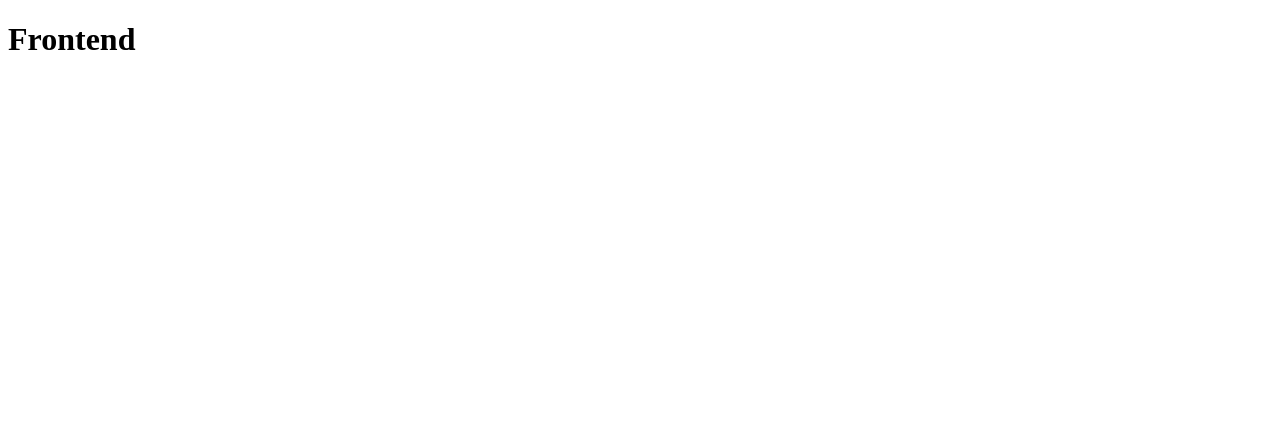
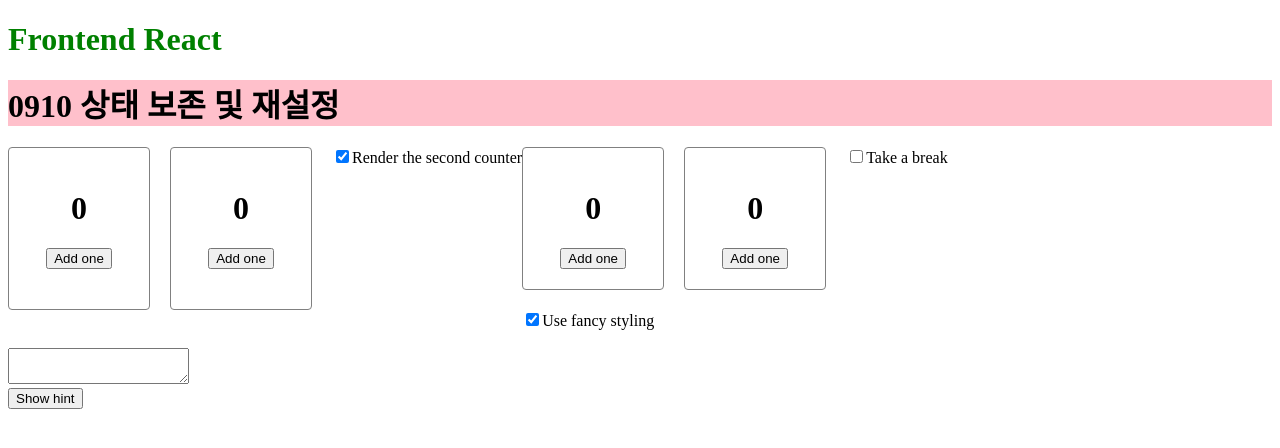
Before and after one commit to devgiants75/frontend-230527-react, a React (Create React App) app in the folder react0527/: page /preserveReset in a window 1280 px wide. Before the commit this address had no page. Shown: the top 448 px of the page. Built offline with nearby package versions, Linux system fonts and the light colour scheme.

Commit message:
20230910

```diff
--- /dev/null
+++ b/react0527/src/0910/PreserveReset.tsx
@@ -0,0 +1,14 @@
+import React from 'react'
+import PreserveReset01 from './b_Preserve_Reset/PreserveReset01'
+import Practice from './b_Preserve_Reset/Practice'
+
+export default function PreserveReset() {
+  return (
+    <>
+      <h1 style={{ backgroundColor: 'pink'}}>0910 상태 보존 및 재설정</h1>
+      <PreserveReset01 />
+      <br />
+      <Practice />
+    </>
+  )
+}
--- a/react0527/src/0910/a_Sharing_State/Practice.tsx
+++ b/react0527/src/0910/a_Sharing_State/Practice.tsx
@@ -1,7 +1,7 @@
 import React, { ChangeEvent, useState } from 'react'
-import { foods } from './Data';
+import { filterItems, foods } from './Data';
 
-// query 상태를 Practice 컴포너트로 올린 뒤
+// query 상태를 Practice 컴포넌트로 올린 뒤
 // filterItems(foods, query)를 호출하여 필터링된 목록을 가져온 다음
 // 해당 목록을 List에 전달
 
@@ -15,17 +15,16 @@ type ListProps = {
   items: Food[];
 }
 
-function SearchBar() {
-  const [query, setQuery] = useState<string>('');
+type SearchBarProps = {
+  query: string;
+  onChange: (e: ChangeEvent<HTMLInputElement>) => void;
+}
 
-  function handleChange(e: ChangeEvent<HTMLInputElement>) {
-    setQuery(e.target.value);
-  }
-
+function SearchBar({ query, onChange }: SearchBarProps) {
   return (
     <label>
       Search: {' '}
-      <input type="text" value={query} onChange={handleChange} />
+      <input type="text" value={query} onChange={onChange} />
     </label>
   )
 }
@@ -46,17 +45,22 @@ function List({ items }: ListProps) {
 }
 
 // 목록 필터링
+export default function Practice() {
+  const [query, setQuery] = useState<string>('');
+  const results = filterItems(foods, query);
 
-export default function Practice() {
+  function handleChange(e: ChangeEvent<HTMLInputElement>) {
+    setQuery(e.target.value);
+  }
 
   return (
     <>
       <br />
       <h2>0910 Practice</h2>
-      <SearchBar />
+      <SearchBar query={query} onChange={handleChange}/>
       {/* horizontal rule - 가로로 선을 긋는 태그*/}
       <hr />
-      <List items={foods}/>
+      <List items={results}/>
     </>
   )
 }
--- /dev/null
+++ b/react0527/src/0910/b_Preserve_Reset/Practice.tsx
@@ -0,0 +1,36 @@
+import React, { useState } from 'react'
+
+// 버튼을 눌러도 입력된 텍스트가 초기화되지 않도록 수정
+function Form() {
+  const [text, setText] = useState<string>('');
+  return (
+    <textarea value={text} onChange={e => setText(e.target.value)}/>
+  )
+}
+
+export default function Practice() {
+  const [showHint, setShowHint] = useState<boolean>(false);
+
+  if (showHint) {
+    return (
+      <div>
+        <p>Hint: Your favorite city?</p>
+        <Form />
+        <br />
+        <button onClick={() => setShowHint(false)}>
+          Hide hint
+        </button>
+      </div>
+    );
+  }
+
+  return (
+    <div>
+      <Form />
+      <br />
+      <button onClick={() => setShowHint(true)}>
+          Show hint
+      </button>
+    </div>
+  )
+}
--- /dev/null
+++ b/react0527/src/0910/b_Preserve_Reset/PreserveReset01.tsx
@@ -0,0 +1,121 @@
+import React, { useState } from 'react'
+
+//! 상태 보존 및 재설정
+
+// UI 트리
+// React는 JSX(TSX)에서 UI트리를 생성
+// : ReactDOM은 해당 UI 트리와 일치하도록 브라우저 DOM요소를 업데이트
+
+// React는 컴포넌트를 제거하는 경우 해당 컴포넌트의 상태도 같이 파괴
+// 즉, 컴포넌트의 상태가 초기화 됨.
+
+// React는 UI트리 내의 해당 위치에서 렌더링되는 한 컴포넌트의 상태를 보존
+// : 만약 컴포넌트가 제거되거나 동일한 위치에 다른 컴포넌트가 렌더링 될 경우
+// : React는 그 상태를 버림.
+// = 동일한 위치의 동일한 컴포넌트는 상태를 보존
+
+function Counter({ isFancy }: {isFancy?: boolean}) {
+  // 점수 상태 관리
+  const [score, setScore] = useState<number>(0);
+  // hover의 상태를 관리
+  const [hover, setHover] = useState<boolean>(false);
+
+  // className 초기설정
+  let className = 'counter';
+  // 만약 hover 상태가 true라면 className에 ' hover'를 추가
+  if (hover) {
+    className += ' hover';
+  }
+
+  // 만약 isFancy 속성값이 true라면 className에 fancy를 추가
+  if (isFancy) {
+    className += ' fancy'
+  }
+
+  return (
+    <div
+      // 설정된 className을 적용
+      className={className}
+      // 마우스 포인터가 div 위에 있을 때 hover 상태를 true로 설정
+      onPointerEnter={() => setHover(true)}
+      // 마우스 포인터가 div 밖으로 나갈 때 상태를 false로 설정
+      onPointerLeave={() => setHover(false)}
+    >
+      <h1>{score}</h1>
+      <button onClick={() => setScore(score + 1)}>Add one</button>
+    </div>
+  );
+}
+
+export default function PreserveReset01() {
+  // showB라는 상태와 그 값을 변경하기 위한 setShowB 함수를 정의
+  const [showB, setShowB] = useState<boolean>(true);
+
+  // isFancy라는 상태와 그 값을 변경하기 위한 setIsFancy 함수를 정의
+  const [isFancy, setIsFancy] = useState<boolean>(true);
+
+  // isPaused라는 상태와 그 값을 변경하기 위한 setIsPaused 함수를 정의
+  const [isPaused, setIsPaused] = useState<boolean>(false);
+
+  // Counter 컴포넌트를 변수에 할당
+  // const counter = <Counter />
+
+  return (
+    <div style={{ display: "flex", flexWrap: "wrap" }}>
+      {/* {counter} 첫 번째 Counter 컴포넌트를 렌더링 */}
+      {/* {counter} 두 번째 Counter 컴포넌트를 렌더링 */}
+      <Counter />
+      {showB && <Counter />}
+      <label>
+        <input
+          type="checkbox"
+          checked={showB}
+          // 체크박스의 값이 변경될 때 showB 상태값을 업데이트
+          onChange={(e) => {
+            setShowB(e.target.checked);
+          }}
+        />
+        Render the second counter
+      </label>
+
+      {/* Fancy 상태를 가진 컴포넌트 */}
+      <div>
+        {/* {isFancy ? <Counter isFancy={true} /> : <Counter isFancy={false} />} */}
+        {/*
+        같은 위치에 다른 컴포넌트를 렌더링 할 경우
+        그 컴포넌트의 전체 하위 트리의 상태가 초기화
+         */}
+        {isFancy ? (
+          <div>
+            <Counter isFancy={false} />
+          </div>
+        ) : (
+          <section>
+            <Counter isFancy={true} />
+          </section>
+        )}
+        <label>
+          <input
+            type="checkbox"
+            checked={isFancy}
+            onChange={(e) => setIsFancy(e.target.checked)}
+          />
+          Use fancy styling
+        </label>
+      </div>
+
+      {/* isPaused 상태를 가진 컴포넌트 */}
+      <div>
+        {isPaused ? <p>See you later!</p> : <Counter />}
+        <label>
+          <input
+            type="checkbox"
+            checked={isPaused}
+            onChange={(e) => setIsPaused(e.target.checked)}
+          />
+          Take a break
+        </label>
+      </div>
+    </div>
+  );
+}
--- a/react0527/src/Abcde.tsx
+++ b/react0527/src/Abcde.tsx
@@ -2,6 +2,6 @@ import React from 'react'
 
 export default function Abcde() {
   return (
-    <h1 style={{ fontWeight: 'bolder' }}>Frontend</h1>
+    <h1 style={{ fontWeight: 'bolder', color: 'green' }}>Frontend React</h1>
   )
 }
--- a/react0527/src/App.css
+++ b/react0527/src/App.css
@@ -60,3 +60,23 @@
 .picture--active {
   border: 5px solid #a6b5ff;
 }
+
+/* 0910 수업 - ReserveReset01 */
+.counter {
+  width: 100px;
+  text-align: center;
+  border: 1px solid gray;
+  border-radius: 4px;
+  padding: 20px;
+  margin: 0 20px 20px 0;
+  float: left;
+}
+
+.hover {
+  background: #ffffd8;
+}
+
+.fancy {
+  border: 5px solid gold;
+  color: #ff6767;
+}
--- a/react0527/src/App.tsx
+++ b/react0527/src/App.tsx
@@ -20,6 +20,7 @@ import ManageState from './0909/ManageState';
 import StateStructure from './0909/StateStructure';
 import SharingState from './0910/SharingState';
 import Abcde from './Abcde';
+import PreserveReset from './0910/PreserveReset';
 
 // App함수가 화면에 렌더링되는 UI전체
 function App() {
@@ -27,6 +28,7 @@ function App() {
     <>
       {/* Routes 내에 존재하지 않는 컴포넌트는 항상 렌더링 */}
       <Abcde />
+
       {/* 라우터 사용으로 페이지 연결 */}
       {/* <Route path='주소규칙' element={<보여주고 싶은 컴포넌트 />}/> */}
       <Routes>
@@ -47,6 +49,7 @@ function App() {
 
         <Route path='/stateStructure' element={<StateStructure />} />
         <Route path='/sharingState' element={<SharingState />}/>
+        <Route path='/preserveReset' element={<PreserveReset />}/>
       </Routes>
     </>
   );
```
